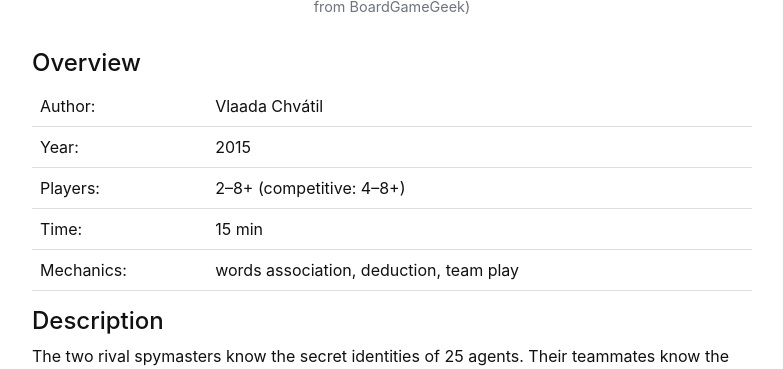
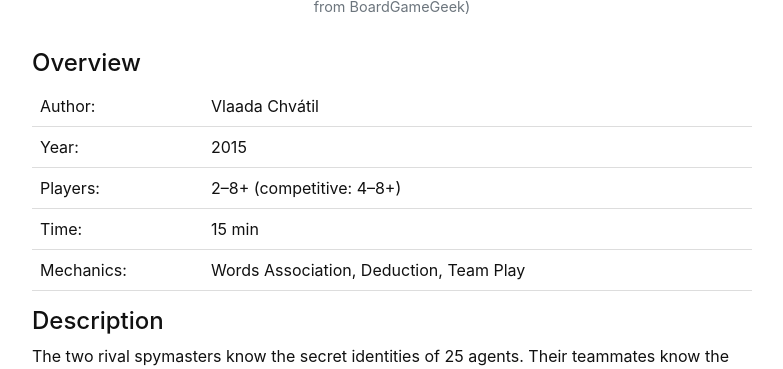
Before and after one commit to hanwendong1/VirtualGaming, a Jekyll site: the page built from content/1-Codenames.md, in a window 1280 px wide and 900 px high, scrolled down 884 px. Shown: the top 369 px of the window, without its empty margins (248-1031 px from the left). Built offline with Jekyll 4.4.1, drawn with Linux system fonts in a browser that asks for light colours.

Commit message:
Update 1-Codenames.md

```diff
--- a/content/1-Codenames.md
+++ b/content/1-Codenames.md
@@ -46,7 +46,7 @@
          </tr>
           <tr>
             <td style="text-align:Left">Mechanics:</td>
-            <td style="text-align:Left">words association, deduction, team play</td>
+            <td style="text-align:Left">Words Association, Deduction, Team Play</td>
          </tr>
       </table>
    </body>
```
